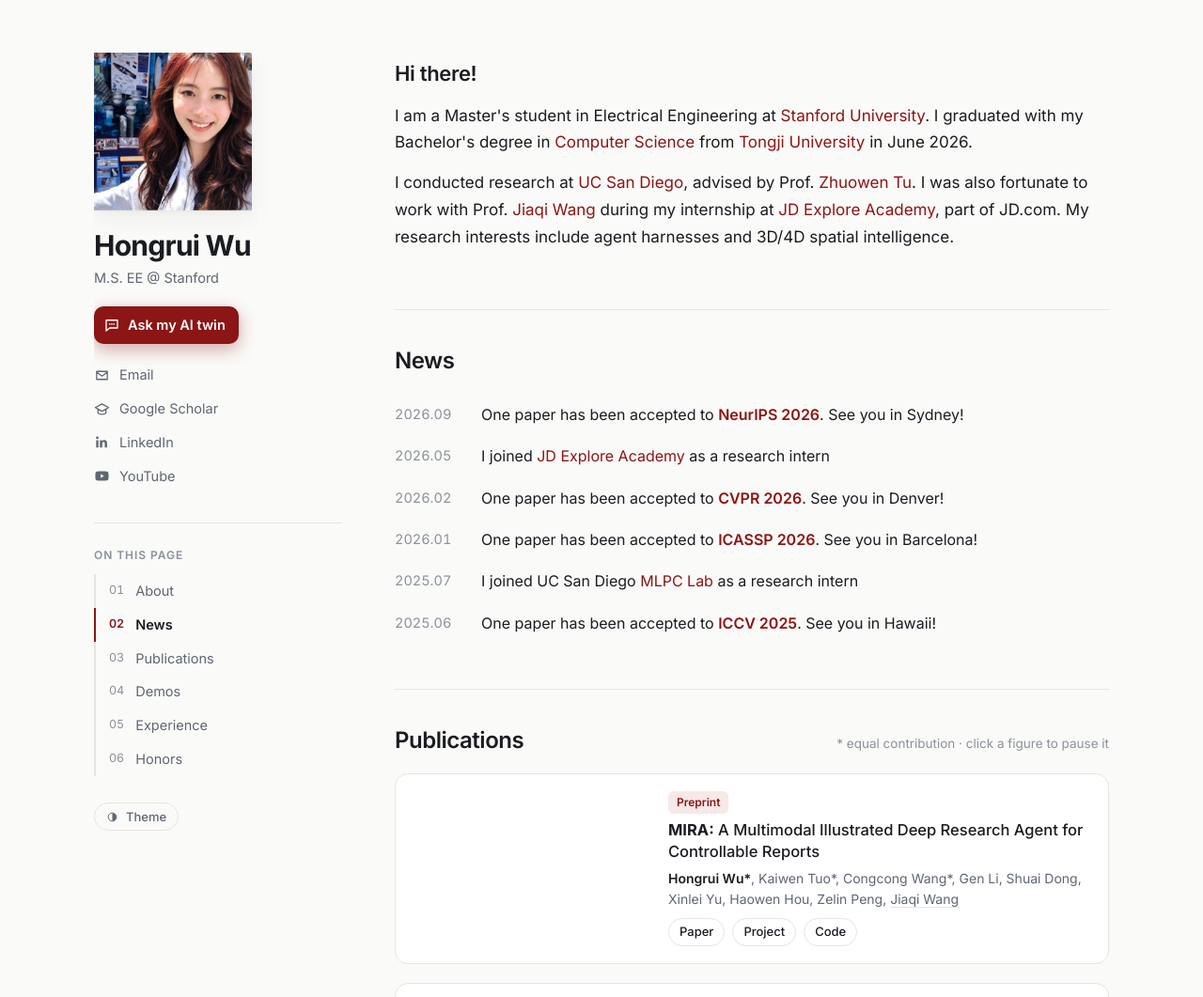
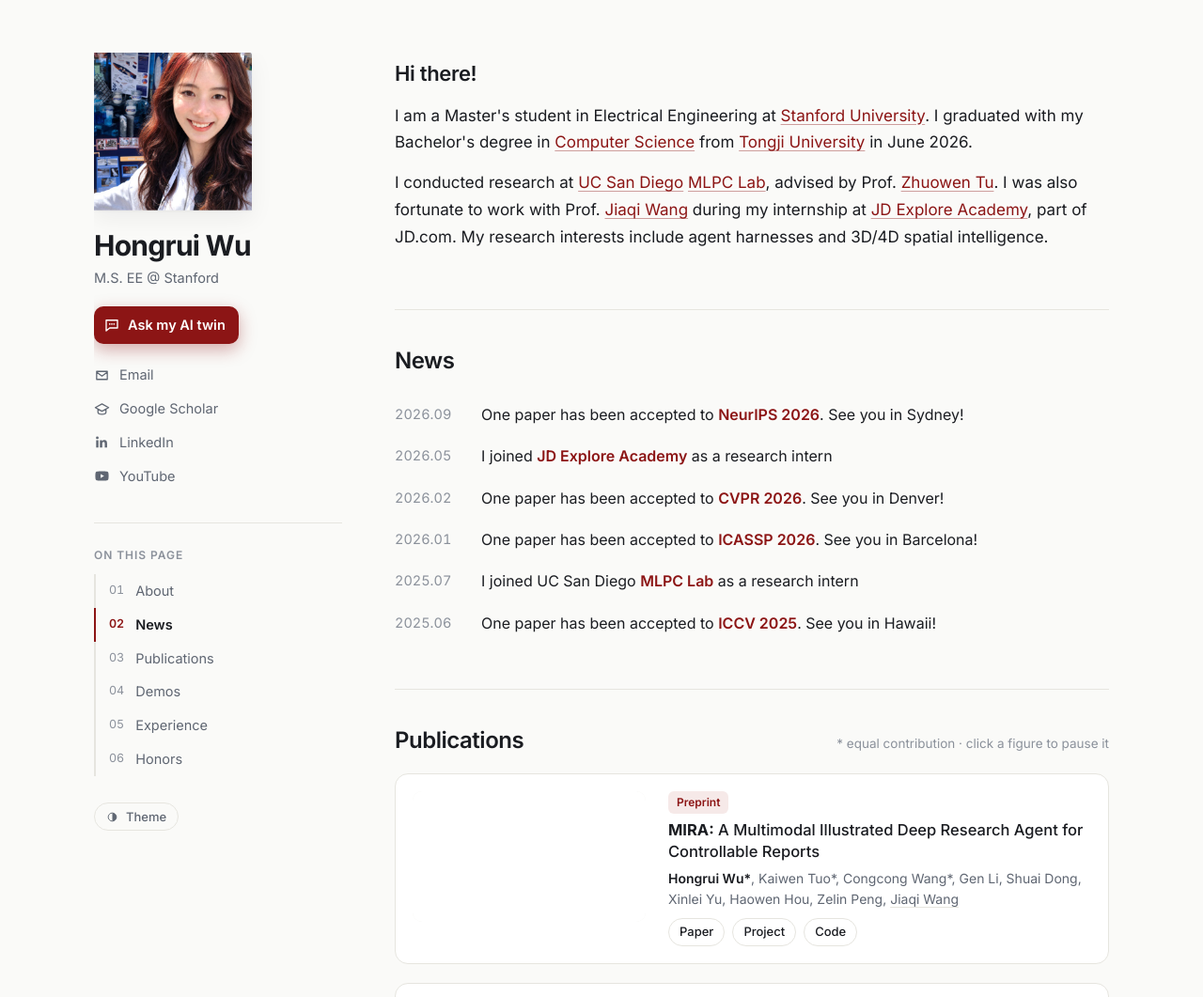
Before and after one commit to oneHFR/oneHFR.github.io, a Jekyll site: the page built from _pages/about.md, in a window 1280 px wide and 1400 px high, cut to the strip 0-1061 px from the top of the window. Shown: the whole strip at 94% size. Built offline with Jekyll 4.4.1, drawn with Linux system fonts in a browser that asks for light colours.

Commit message:
News highlights without links; MLPC Lab link moved to intro; underline intro links
Co-Authored-By: Claude Opus 5.5 (1M context) <noreply@anthropic.com>
Claude-Session: https://claude.ai/code/session_01QNMo7FCCFnVF5qPTeXeTUv

```diff
--- a/_pages/about.md
+++ b/_pages/about.md
@@ -27,7 +27,7 @@ chat:
     I am a Master's student in Electrical Engineering at <a href="https://www.stanford.edu/">Stanford University</a>. I graduated with my Bachelor's degree in <a href="https://see-en.tongji.edu.cn/info/1010/1271.htm">Computer Science</a> from <a href="https://en.tongji.edu.cn/p/">Tongji University</a> in June 2026.
   </p>
   <p>
-    I conducted research at <a href="https://ucsd.edu/">UC San Diego</a>, advised by Prof. <a href="https://scholar.google.com/citations?user=9oz-dvgAAAAJ">Zhuowen Tu</a>. I was also fortunate to work with Prof. <a href="https://scholar.google.com/citations?user=GDvt570AAAAJ">Jiaqi Wang</a> during my internship at <a href="https://github.com/jd-opensource">JD Explore Academy</a>, part of JD.com. My research interests include agent harnesses and 3D/4D spatial intelligence.
+    I conducted research at <a href="https://ucsd.edu/">UC San Diego</a> <a href="https://pages.ucsd.edu/~ztu/Group.htm">MLPC Lab</a>, advised by Prof. <a href="https://scholar.google.com/citations?user=9oz-dvgAAAAJ">Zhuowen Tu</a>. I was also fortunate to work with Prof. <a href="https://scholar.google.com/citations?user=GDvt570AAAAJ">Jiaqi Wang</a> during my internship at <a href="https://github.com/jd-opensource">JD Explore Academy</a>, part of JD.com. My research interests include agent harnesses and 3D/4D spatial intelligence.
   </p>
 </section>
 
@@ -35,10 +35,10 @@ chat:
   <div class="section__head"><h2>News</h2></div>
   <ul class="news">
     <li><time>2026.09</time><span>One paper has been accepted to <strong class="hl">NeurIPS 2026</strong>. See you in Sydney!</span></li>
-    <li><time>2026.05</time><span>I joined <a href="https://github.com/jd-opensource" target="_blank" rel="noopener">JD Explore Academy</a> as a research intern</span></li>
+    <li><time>2026.05</time><span>I joined <strong class="hl">JD Explore Academy</strong> as a research intern</span></li>
     <li><time>2026.02</time><span>One paper has been accepted to <strong class="hl">CVPR 2026</strong>. See you in Denver!</span></li>
     <li><time>2026.01</time><span>One paper has been accepted to <strong class="hl">ICASSP 2026</strong>. See you in Barcelona!</span></li>
-    <li><time>2025.07</time><span>I joined UC San Diego <a href="https://pages.ucsd.edu/~ztu/Group.htm" target="_blank" rel="noopener">MLPC Lab</a> as a research intern</span></li>
+    <li><time>2025.07</time><span>I joined UC San Diego <strong class="hl">MLPC Lab</strong> as a research intern</span></li>
     <li><time>2025.06</time><span>One paper has been accepted to <strong class="hl">ICCV 2025</strong>. See you in Hawaii!</span></li>
   </ul>
 </section>
--- a/assets/css/home.css
+++ b/assets/css/home.css
@@ -109,6 +109,8 @@ svg { width: 1em; height: 1em; flex: none; }
 .section__note { margin: 0; color: var(--faint); font-size: 13.5px; text-align: right; }
 
 .intro p { margin: 0 0 14px; font-size: 17px; line-height: 1.7; }
+.intro a { text-decoration: underline; text-decoration-color: color-mix(in srgb, var(--accent) 40%, transparent); text-underline-offset: 3px; }
+.intro a:hover { text-decoration-color: currentColor; }
 .intro p:first-of-type { font: 600 22px/1.3 var(--sans); letter-spacing: -.015em; margin-bottom: 16px; }
 
 /* ---------- News ---------- */
```
